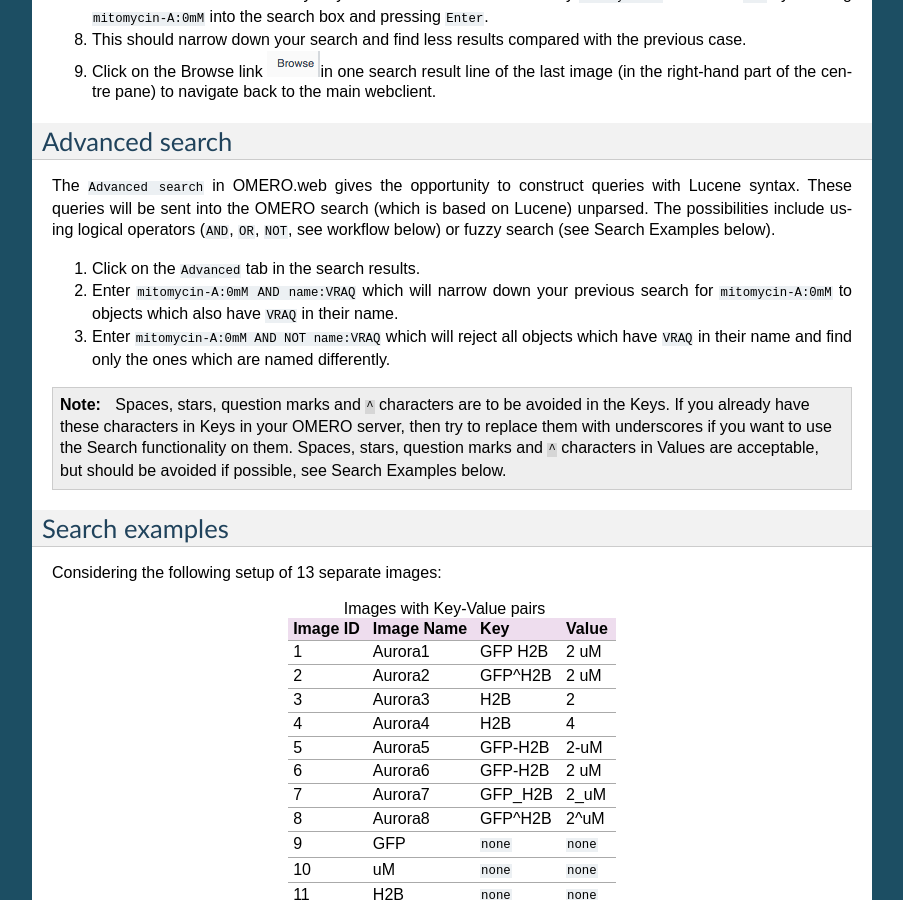
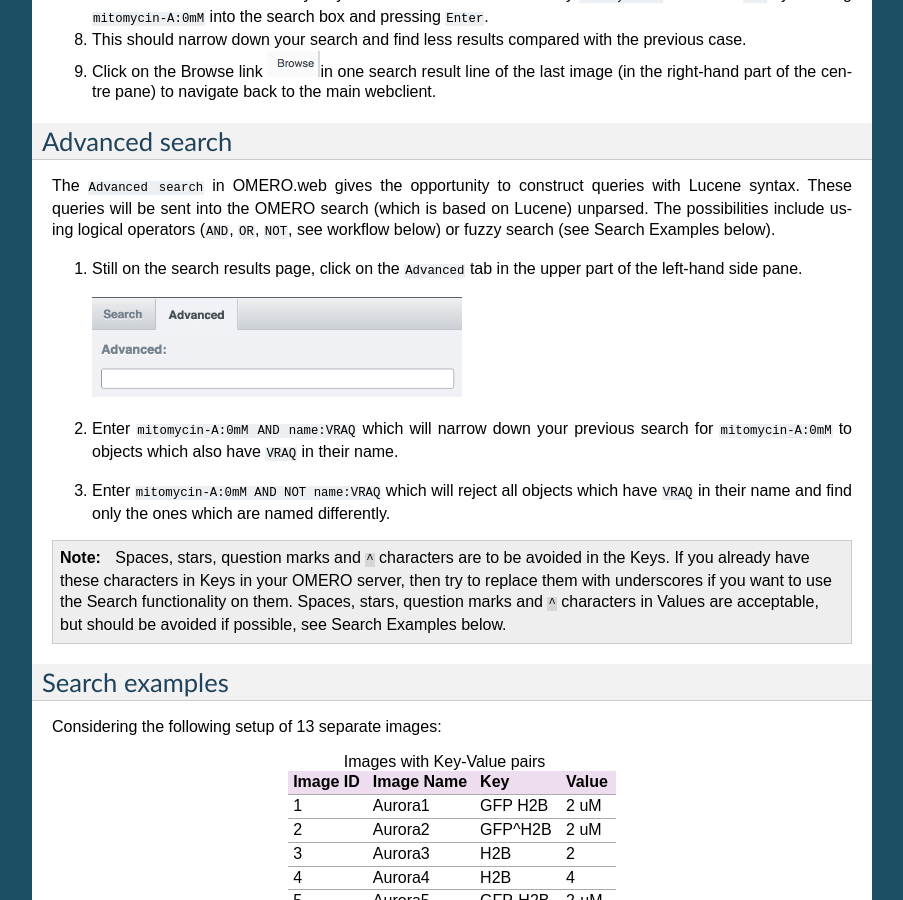
Before and after one commit to ome/omero-guide-introduction, a Sphinx documentation site: the page built from docs/search-omero.rst, in a window 1280 px wide and 900 px high, scrolled down 918 px. Shown: the whole window, without its empty margins (198-1101 px from the left). Built offline with Sphinx 7.4.7, drawn with Linux system fonts in a browser that asks for light colours.

Commit message:
Add screenshot of Advanced tab cf. Khaled's comment

```diff
--- a/docs/search-omero.rst
+++ b/docs/search-omero.rst
@@ -61,7 +61,9 @@
 
 The ``Advanced search`` in OMERO.web gives the opportunity to construct queries with Lucene syntax. These queries will be sent into the OMERO search (which is based on Lucene) unparsed. The possibilities include using logical operators (``AND``, ``OR``, ``NOT``, see workflow below) or fuzzy search (see Search Examples below).
 
-#.  Click on the ``Advanced`` tab in the search results.
+#.  Still on the search results page, click on the ``Advanced`` tab in the upper part of the left-hand side pane.
+
+    |image3|
 
 #. Enter ``mitomycin-A:0mM AND name:VRAQ`` which will narrow down your previous search for ``mitomycin-A:0mM`` to objects which also have ``VRAQ`` in their name.
 
@@ -177,3 +179,5 @@
 .. |image2| image:: images/search2.png
    :width: 0.55208in
    :height: 0.27083in
+.. |image3| image:: images/search3.png
+   :width: 3.8542in
```
Also changed, not shown: docs/images/search3.png (added).
